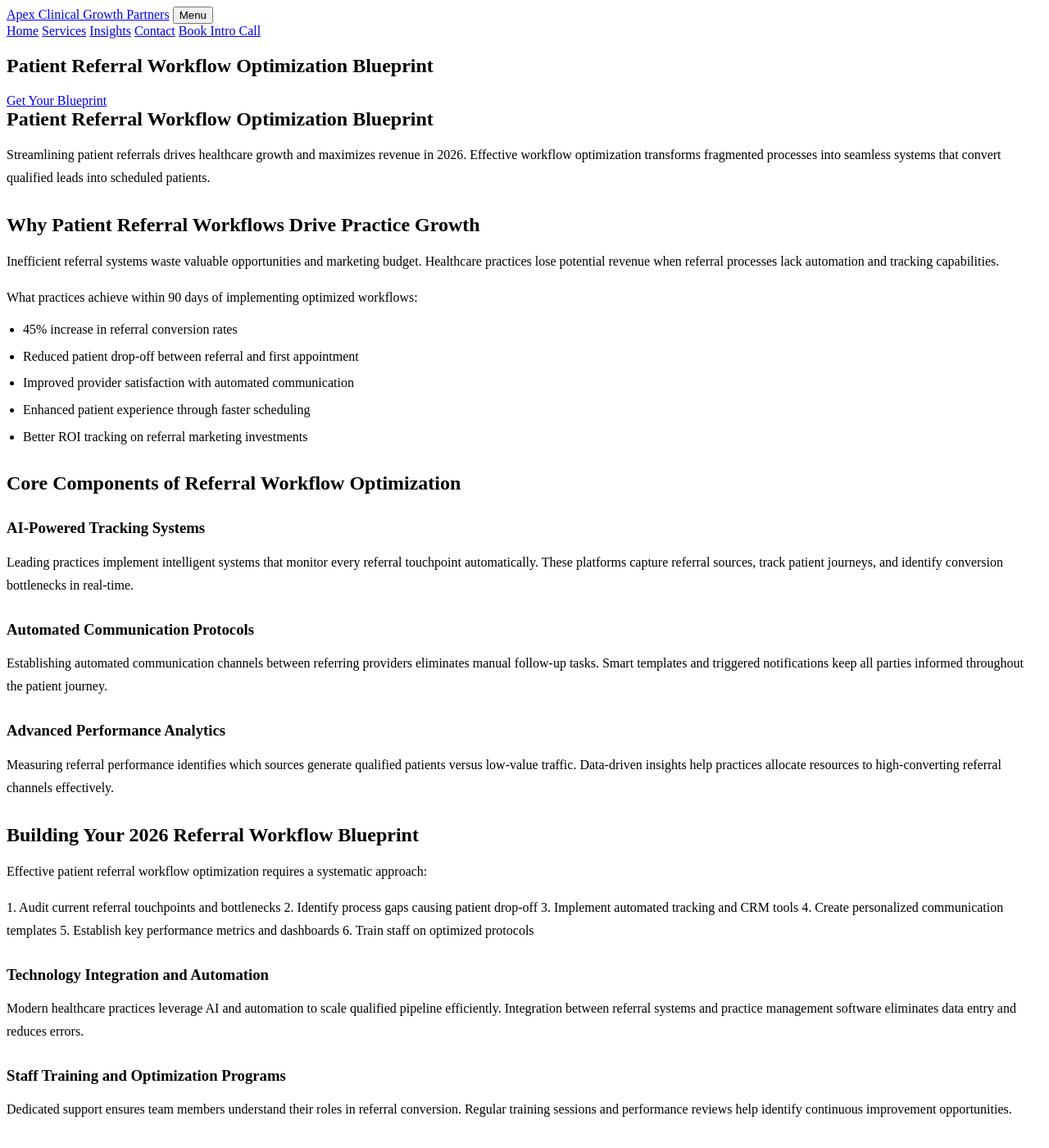
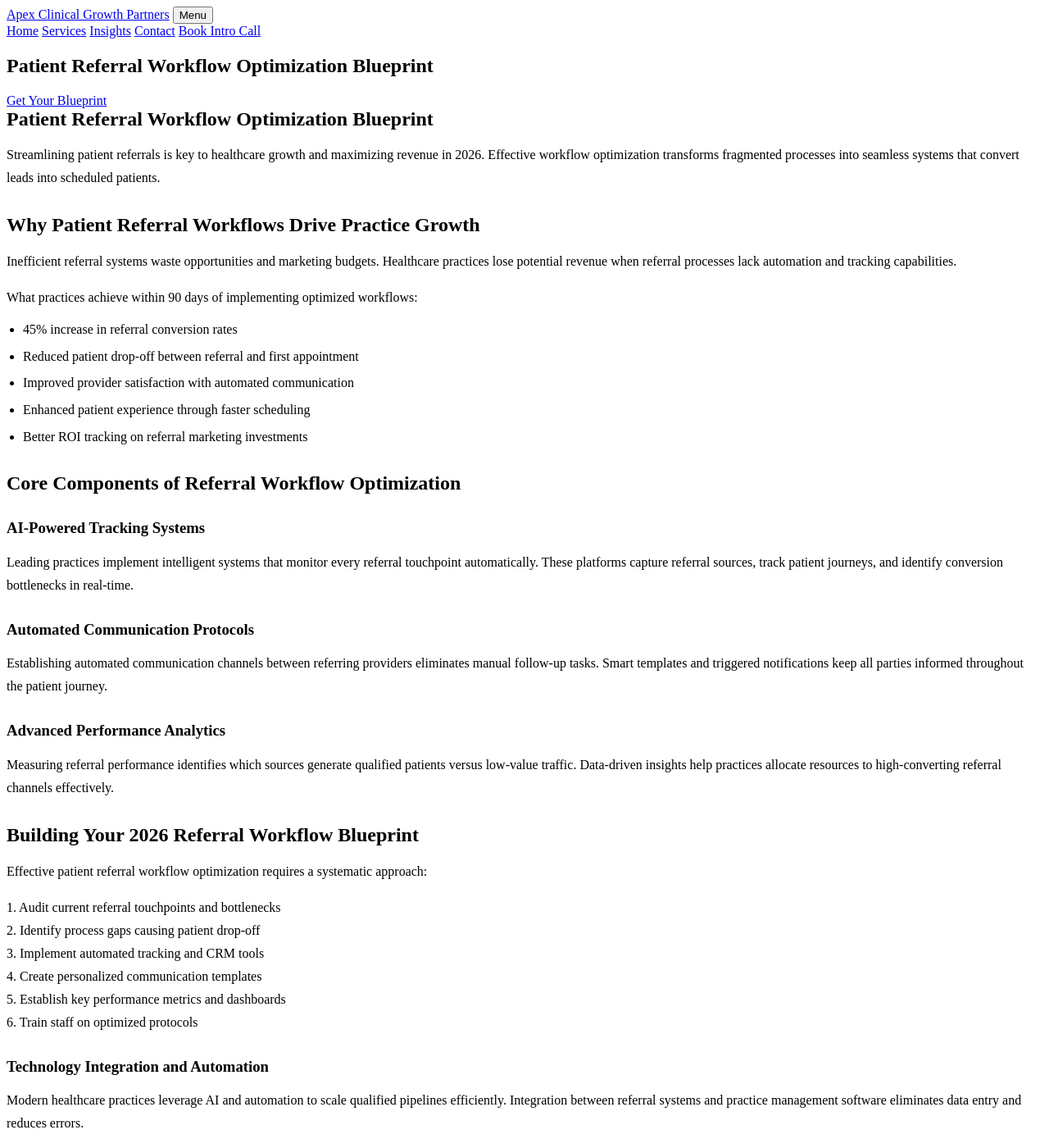
Before and after one commit to prjctlphbt/orbitr-canary-angular-20260228, a Jekyll site: the page patient-referral-workflow-blueprint.html, which Jekyll copies as it is, in a window 1280 px wide and 1400 px high. Shown: the whole window at 82% size. Built offline with Jekyll 4.4.1, drawn with Linux system fonts in a browser that asks for light colours.

Commit message:
Refresh and update content: patient-referral-workflow-blueprint.html

```diff
--- a/patient-referral-workflow-blueprint.html
+++ b/patient-referral-workflow-blueprint.html
@@ -7,7 +7,6 @@
 <meta content="Optimize your patient referral workflow with Apex Clinical Growth Partners. Streamline processes, reduce delays, and boost referral volume by 40% in 2026. Get your blueprint today." name="description"/>
 <title>Patient Referral Workflow Optimization Blueprint | 2026 Guide</title>
 <style>
-
 
 /* Minimal functional styles (accordion, forms only) */
 
@@ -49,7 +48,7 @@
  box-sizing: border-box;
 }
 
- </style>
+</style>
 <style id="orbitr-generated-content-style">
 .orbitr-generated-content > * {
  margin: 0;
@@ -109,9 +108,9 @@
 <section class="landing-content">
 <div class="container orbitr-generated-content">
 <h1>Patient Referral Workflow Optimization Blueprint</h1>
-<p>Streamlining patient referrals drives healthcare growth and maximizes revenue in 2026. Effective workflow optimization transforms fragmented processes into seamless systems that convert qualified leads into scheduled patients.</p>
+<p>Streamlining patient referrals is key to healthcare growth and maximizing revenue in 2026. Effective workflow optimization transforms fragmented processes into seamless systems that convert leads into scheduled patients.</p>
 <h2>Why Patient Referral Workflows Drive Practice Growth</h2>
-<p>Inefficient referral systems waste valuable opportunities and marketing budget. Healthcare practices lose potential revenue when referral processes lack automation and tracking capabilities.</p>
+<p>Inefficient referral systems waste opportunities and marketing budgets. Healthcare practices lose potential revenue when referral processes lack automation and tracking capabilities.</p>
 <p>What practices achieve within 90 days of implementing optimized workflows:</p>
 <ul>
 <li>45% increase in referral conversion rates</li>
@@ -129,14 +128,14 @@
 <p>Measuring referral performance identifies which sources generate qualified patients versus low-value traffic. Data-driven insights help practices allocate resources to high-converting referral channels effectively.</p>
 <h2>Building Your 2026 Referral Workflow Blueprint</h2>
 <p>Effective patient referral workflow optimization requires a systematic approach:</p>
-<p>1. Audit current referral touchpoints and bottlenecks
-2. Identify process gaps causing patient drop-off
-3. Implement automated tracking and CRM tools
-4. Create personalized communication templates
-5. Establish key performance metrics and dashboards
+<p>1. Audit current referral touchpoints and bottlenecks<br/>
+2. Identify process gaps causing patient drop-off<br/>
+3. Implement automated tracking and CRM tools<br/>
+4. Create personalized communication templates<br/>
+5. Establish key performance metrics and dashboards<br/>
 6. Train staff on optimized protocols</p>
 <h3>Technology Integration and Automation</h3>
-<p>Modern healthcare practices leverage AI and automation to scale qualified pipeline efficiently. Integration between referral systems and practice management software eliminates data entry and reduces errors.</p>
+<p>Modern healthcare practices leverage AI and automation to scale qualified pipelines efficiently. Integration between referral systems and practice management software eliminates data entry and reduces errors.</p>
 <h3>Staff Training and Optimization Programs</h3>
 <p>Dedicated support ensures team members understand their roles in referral conversion. Regular training sessions and performance reviews help identify continuous improvement opportunities.</p>
 <h2>Measuring Referral Workflow Success</h2>
@@ -187,6 +186,6 @@
  button.parentElement.classList.toggle('active');
  });
  });
- </script>
+</script>
 </body>
 </html>
```
